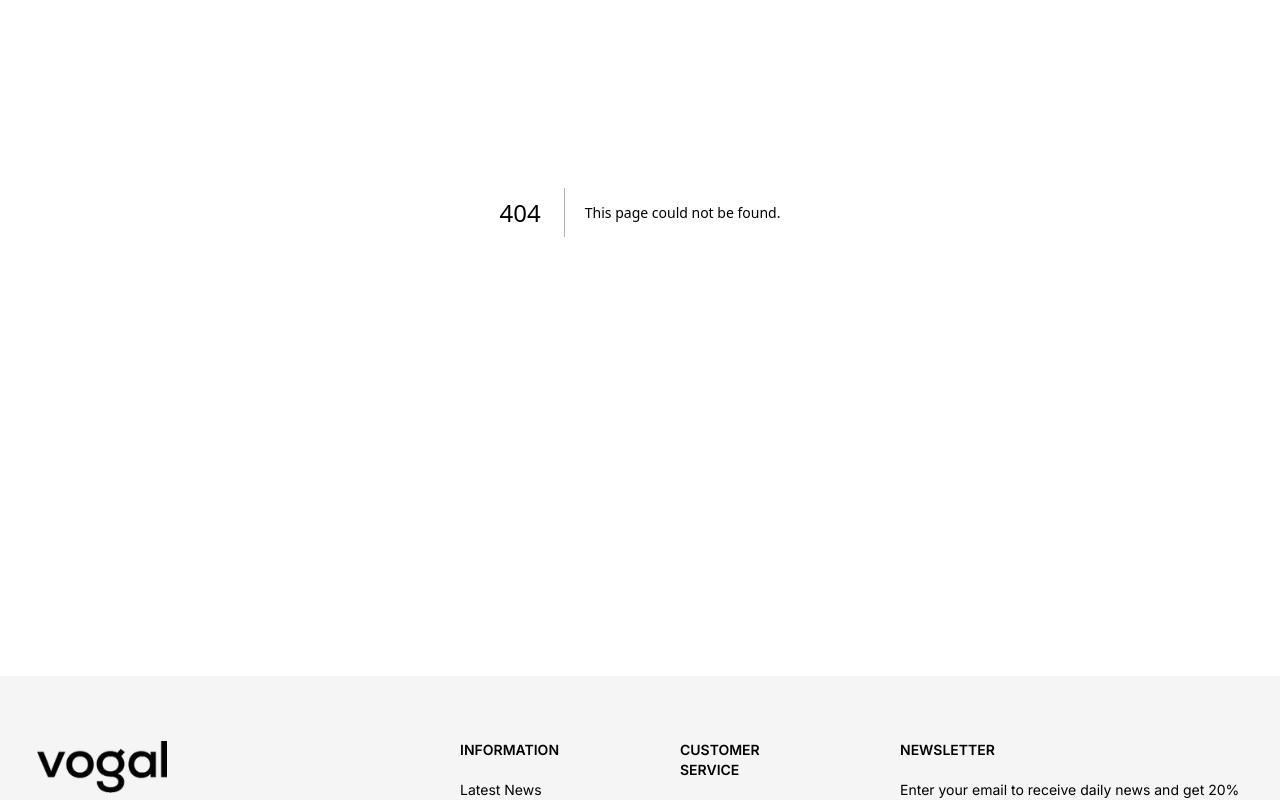
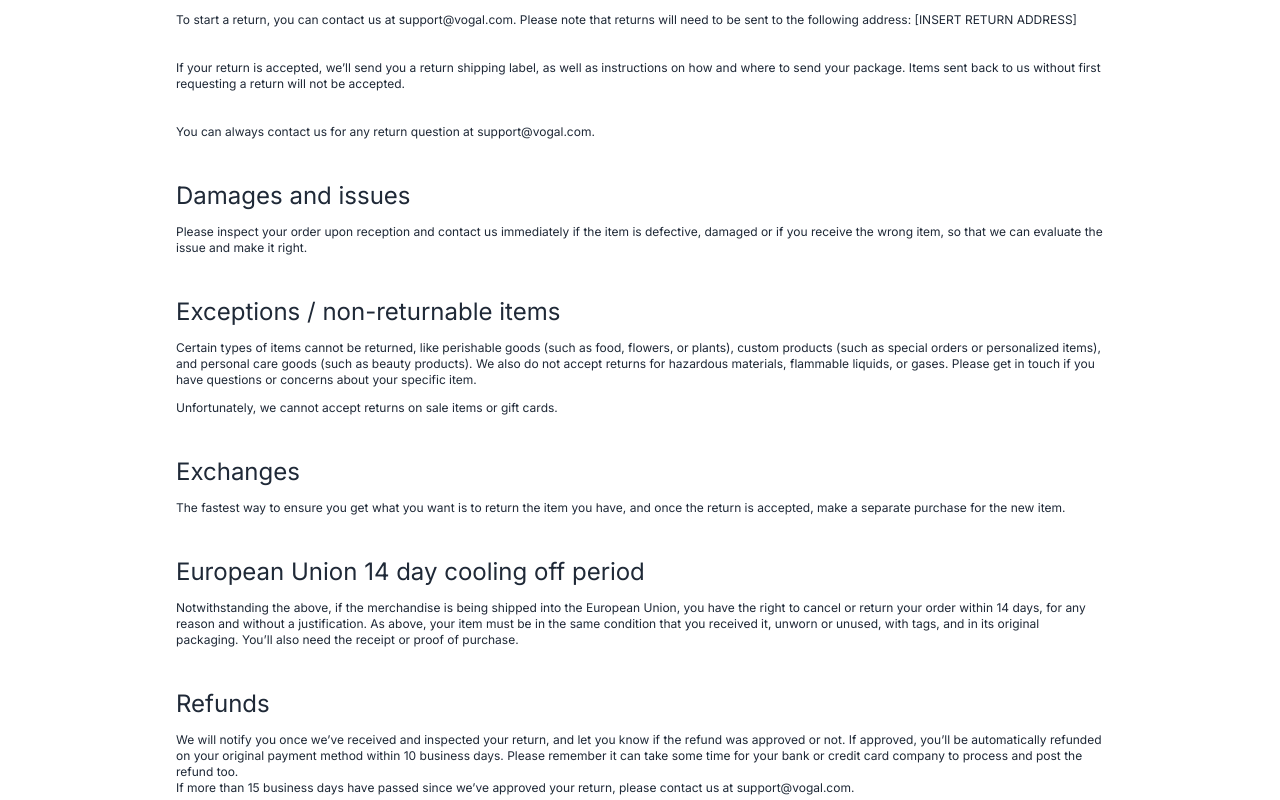
Before and after one commit to FuadTalukder85/vogal, a Next.js app: page /refundPolicy in a window 1280 px wide. Before the commit this address had no page. Shown: the part 300-1100 px from the top of the page. Built offline with nearby package versions, Linux system fonts and the light colour scheme.

Commit message:
add refund policy page

```diff
--- /dev/null
+++ b/src/app/refundPolicy/page.jsx
@@ -0,0 +1,84 @@
+import Container from "../../components/container/Container";
+
+const RefundPolicy = () => {
+  return (
+    <Container>
+      <div className="px-44">
+        <h5 className="text-4xl text-center mt-16">Refund policy</h5>
+        <p className="text-xs mt-8">
+          To be eligible for a return, your item must be in the same condition
+          that you received it, unworn or unused, with tags, and in its original
+          packaging. You’ll also need the receipt or proof of purchase.
+        </p>
+        <p className="text-xs mt-8">
+          To start a return, you can contact us at support@vogal.com. Please
+          note that returns will need to be sent to the following address:
+          [INSERT RETURN ADDRESS]
+        </p>
+        <p className="text-xs mt-8">
+          If your return is accepted, we’ll send you a return shipping label, as
+          well as instructions on how and where to send your package. Items sent
+          back to us without first requesting a return will not be accepted.
+        </p>
+        <p className="text-xs mt-8">
+          You can always contact us for any return question at
+          support@vogal.com.
+        </p>
+
+        <h5 className="text-2xl mt-10">Damages and issues</h5>
+        <p className="text-xs mt-3">
+          Please inspect your order upon reception and contact us immediately if
+          the item is defective, damaged or if you receive the wrong item, so
+          that we can evaluate the issue and make it right.
+        </p>
+
+        <h5 className="text-2xl mt-10">Exceptions / non-returnable items</h5>
+        <p className="text-xs mt-3">
+          Certain types of items cannot be returned, like perishable goods (such
+          as food, flowers, or plants), custom products (such as special orders
+          or personalized items), and personal care goods (such as beauty
+          products). We also do not accept returns for hazardous materials,
+          flammable liquids, or gases. Please get in touch if you have questions
+          or concerns about your specific item.
+        </p>
+        <p className="text-xs mt-3">
+          Unfortunately, we cannot accept returns on sale items or gift cards.
+        </p>
+
+        <h5 className="text-2xl mt-10">Exchanges</h5>
+        <p className="text-xs mt-3">
+          The fastest way to ensure you get what you want is to return the item
+          you have, and once the return is accepted, make a separate purchase
+          for the new item.
+        </p>
+
+        <h5 className="text-2xl mt-10">
+          European Union 14 day cooling off period
+        </h5>
+        <p className="text-xs mt-3">
+          Notwithstanding the above, if the merchandise is being shipped into
+          the European Union, you have the right to cancel or return your order
+          within 14 days, for any reason and without a justification. As above,
+          your item must be in the same condition that you received it, unworn
+          or unused, with tags, and in its original packaging. You’ll also need
+          the receipt or proof of purchase.
+        </p>
+
+        <h5 className="text-2xl mt-10">Refunds</h5>
+        <p className="text-xs mt-3">
+          We will notify you once we’ve received and inspected your return, and
+          let you know if the refund was approved or not. If approved, you’ll be
+          automatically refunded on your original payment method within 10
+          business days. Please remember it can take some time for your bank or
+          credit card company to process and post the refund too.
+        </p>
+        <p className="text-xs">
+          If more than 15 business days have passed since we’ve approved your
+          return, please contact us at support@vogal.com.
+        </p>
+      </div>
+    </Container>
+  );
+};
+
+export default RefundPolicy;
--- a/src/components/shared/footer/Footer.jsx
+++ b/src/components/shared/footer/Footer.jsx
@@ -60,7 +60,9 @@ const Footer = () => {
             <li className="mt-2 text-sm">Terms & Conditions</li>
             <li className="mt-2 text-sm">Shipping & Returns</li>
             <li className="mt-2 text-sm">Helps & FAQs</li>
-            <li className="mt-2 text-sm">Return Policy</li>
+            <li className="mt-2 text-sm">
+              <Link href="/refundPolicy">Refund Policy</Link>
+            </li>
             <li className="mt-2 text-sm">Customer Service</li>
           </ul>
         </div>
```
